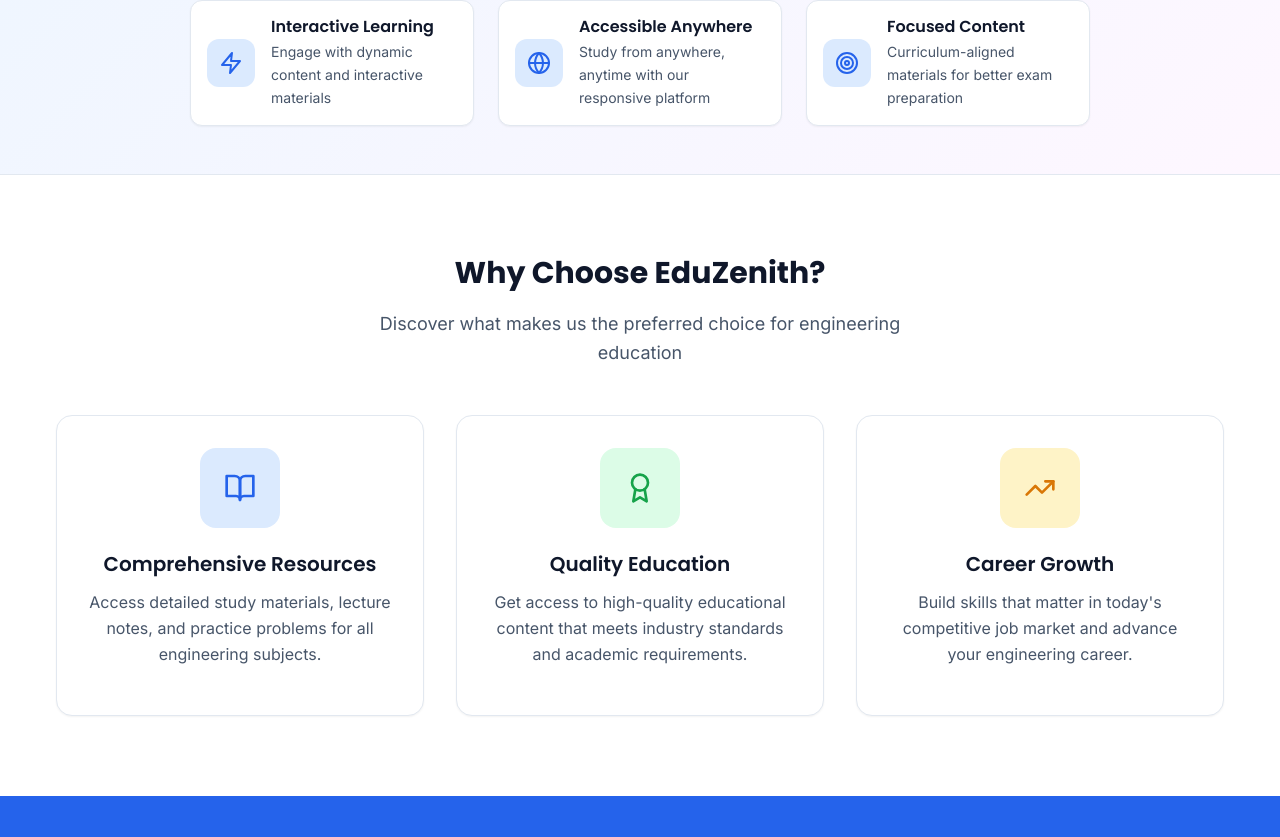
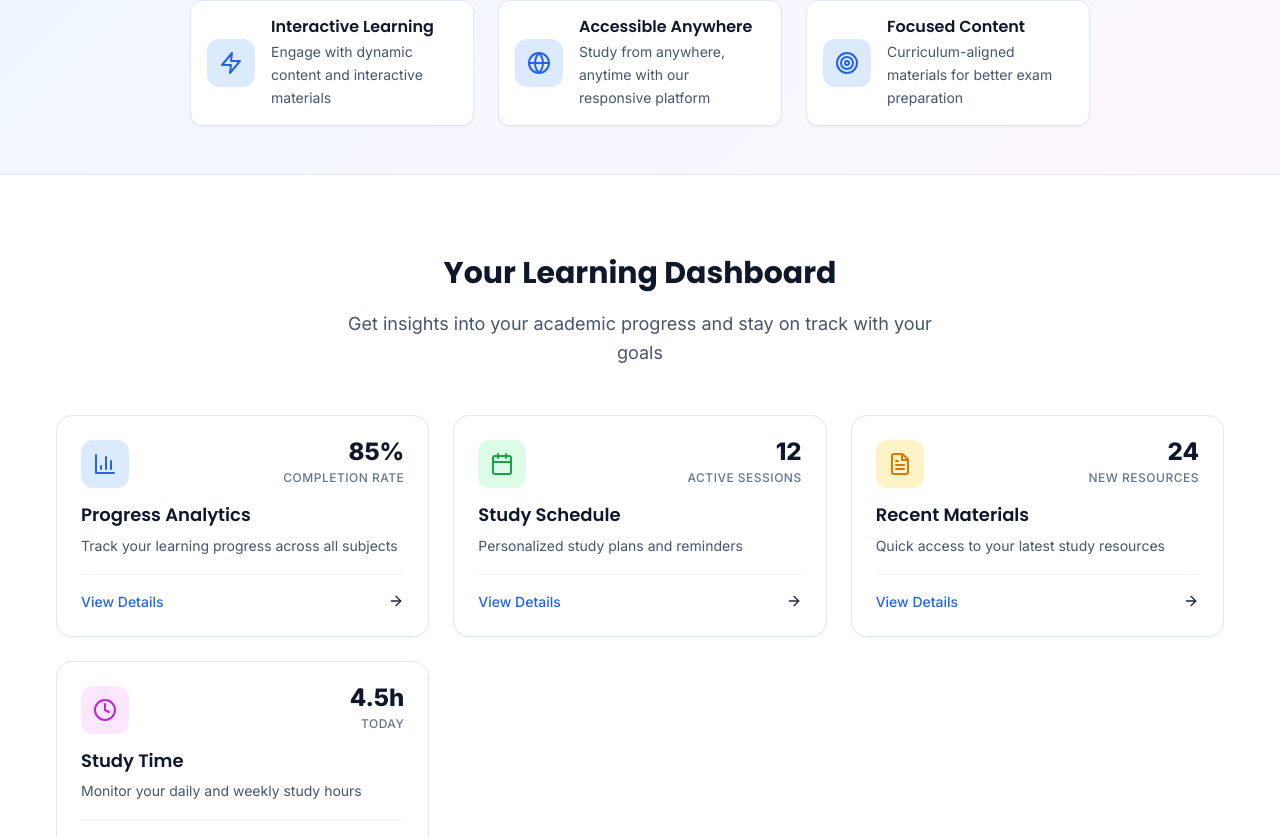
Before and after one commit to Manvitha236/Eduzenith-1, a React (Create React App) app: page / in a window 1280 px wide. Shown: the part 623-1460 px from the top of the page. Built offline with nearby package versions, Linux system fonts and the light colour scheme.

Commit message:
Fix 24/7 size and add dashboard

```diff
--- a/src/Components/Home.js
+++ b/src/Components/Home.js
@@ -2,7 +2,7 @@
 import Header from '../components/ui/Header';
 import Footer from '../components/ui/Footer';
 import CourseCard from '../components/ui/CourseCard';
-import { BookOpen, Award, TrendingUp, ArrowRight, Star, Zap, Target, Globe, Users, GraduationCap } from 'lucide-react';
+import { BookOpen, Award, TrendingUp, ArrowRight, Star, Zap, Target, Globe, Users, GraduationCap, BarChart3, Calendar, FileText, Clock } from 'lucide-react';
 
 const courses = [
   {
@@ -56,7 +56,7 @@
 const stats = [
   { number: '5', label: 'Engineering Branches', suffix: '', icon: <Target size={24} /> },
   { number: '100', label: 'Subjects Covered', suffix: '+', icon: <BookOpen size={24} /> },
-  { number: '24', label: 'Available 24/7', suffix: '/7', icon: <Globe size={24} /> },
+  { number: '24', label: 'Available', suffix: '/7', icon: <Globe size={24} /> },
   { number: '1000', label: 'Study Materials', suffix: '+', icon: <GraduationCap size={24} /> }
 ];
 
@@ -102,6 +102,41 @@
   }
 ];
 
+const dashboardItems = [
+  {
+    icon: <BarChart3 size={24} />,
+    title: 'Progress Analytics',
+    description: 'Track your learning progress across all subjects',
+    color: 'primary',
+    value: '85%',
+    label: 'Completion Rate'
+  },
+  {
+    icon: <Calendar size={24} />,
+    title: 'Study Schedule',
+    description: 'Personalized study plans and reminders',
+    color: 'success',
+    value: '12',
+    label: 'Active Sessions'
+  },
+  {
+    icon: <FileText size={24} />,
+    title: 'Recent Materials',
+    description: 'Quick access to your latest study resources',
+    color: 'warning',
+    value: '24',
+    label: 'New Resources'
+  },
+  {
+    icon: <Clock size={24} />,
+    title: 'Study Time',
+    description: 'Monitor your daily and weekly study hours',
+    color: 'accent',
+    value: '4.5h',
+    label: 'Today'
+  }
+];
+
 const Home = () => {
   return (
     <div className="home-page">
@@ -119,6 +154,39 @@
                 <div className="highlight-content">
                   <h4>{highlight.title}</h4>
                   <p>{highlight.description}</p>
+                </div>
+              </div>
+            ))}
+          </div>
+        </div>
+      </section>
+
+      {/* Dashboard Section */}
+      <section className="dashboard-section">
+        <div className="container">
+          <div className="section-header">
+            <h2>Your Learning Dashboard</h2>
+            <p>Get insights into your academic progress and stay on track with your goals</p>
+          </div>
+          <div className="dashboard-grid">
+            {dashboardItems.map((item, index) => (
+              <div key={index} className={`dashboard-card ${item.color}`}>
+                <div className="dashboard-header">
+                  <div className="dashboard-icon">
+                    {item.icon}
+                  </div>
+                  <div className="dashboard-value">
+                    <span className="value">{item.value}</span>
+                    <span className="value-label">{item.label}</span>
+                  </div>
+                </div>
+                <div className="dashboard-content">
+                  <h3>{item.title}</h3>
+                  <p>{item.description}</p>
+                </div>
+                <div className="dashboard-footer">
+                  <span className="view-details">View Details</span>
+                  <ArrowRight size={16} />
                 </div>
               </div>
             ))}
@@ -321,10 +389,141 @@
           line-height: var(--leading-relaxed);
         }
 
+        /* Dashboard Section */
+        .dashboard-section {
+          padding: var(--space-20) 0;
+          background: white;
+        }
+
+        .dashboard-grid {
+          display: grid;
+          grid-template-columns: repeat(auto-fit, minmax(280px, 1fr));
+          gap: var(--space-6);
+        }
+
+        .dashboard-card {
+          background: white;
+          border-radius: var(--radius-2xl);
+          padding: var(--space-6);
+          box-shadow: var(--shadow-sm);
+          border: 1px solid var(--secondary-200);
+          transition: all var(--transition-normal);
+          position: relative;
+          overflow: hidden;
+          cursor: pointer;
+        }
+
+        .dashboard-card::before {
+          content: '';
+          position: absolute;
+          top: 0;
+          left: 0;
+          right: 0;
+          height: 4px;
+          background: var(--primary-500);
+          transform: scaleX(0);
+          transition: transform var(--transition-normal);
+        }
+
+        .dashboard-card.success::before { background: var(--success-500); }
+        .dashboard-card.warning::before { background: var(--warning-500); }
+        .dashboard-card.accent::before { background: var(--accent-500); }
+
+        .dashboard-card:hover {
+          transform: translateY(-4px);
+          box-shadow: var(--shadow-xl);
+        }
+
+        .dashboard-card:hover::before {
+          transform: scaleX(1);
+        }
+
+        .dashboard-header {
+          display: flex;
+          align-items: center;
+          justify-content: space-between;
+          margin-bottom: var(--space-4);
+        }
+
+        .dashboard-icon {
+          display: flex;
+          align-items: center;
+          justify-content: center;
+          width: 48px;
+          height: 48px;
+          background: var(--primary-100);
+          color: var(--primary-600);
+          border-radius: var(--radius-xl);
+        }
+
+        .dashboard-card.success .dashboard-icon {
+          background: var(--success-100);
+          color: var(--success-600);
+        }
+
+        .dashboard-card.warning .dashboard-icon {
+          background: var(--warning-100);
+          color: var(--warning-600);
+        }
+
+        .dashboard-card.accent .dashboard-icon {
+          background: var(--accent-100);
+          color: var(--accent-600);
+        }
+
+        .dashboard-value {
+          text-align: right;
+        }
+
+        .value {
+          display: block;
+          font-size: var(--text-2xl);
+          font-weight: 800;
+          color: var(--secondary-900);
+          line-height: 1;
+        }
+
+        .value-label {
+          font-size: var(--text-xs);
+          color: var(--secondary-500);
+          font-weight: 500;
+          text-transform: uppercase;
+          letter-spacing: 0.5px;
+        }
+
+        .dashboard-content h3 {
+          font-size: var(--text-lg);
+          font-weight: 600;
+          color: var(--secondary-900);
+          margin-bottom: var(--space-2);
+        }
+
+        .dashboard-content p {
+          color: var(--secondary-600);
+          font-size: var(--text-sm);
+          line-height: var(--leading-relaxed);
+          margin: 0;
+        }
+
+        .dashboard-footer {
+          display: flex;
+          align-items: center;
+          justify-content: space-between;
+          margin-top: var(--space-4);
+          padding-top: var(--space-4);
+          border-top: 1px solid var(--secondary-100);
+        }
+
+        .view-details {
+          font-size: var(--text-sm);
+          font-weight: 500;
+          color: var(--primary-600);
+        }
+
         /* Features Section */
         .features-section {
           padding: var(--space-20) 0;
-          background: white;
+          background: var(--secondary-50);
         }
 
         .features-grid {
@@ -456,10 +655,12 @@
           -webkit-background-clip: text;
           -webkit-text-fill-color: transparent;
           background-clip: text;
+          line-height: 1;
         }
 
         .stat-suffix {
-          font-size: var(--text-2xl);
+          font-size: var(--text-3xl);
+          font-weight: 800;
         }
 
         .stat-label {
@@ -471,7 +672,7 @@
         /* Courses Section */
         .courses-section {
           padding: var(--space-20) 0;
-          background: var(--secondary-50);
+          background: white;
         }
 
         .courses-container {
@@ -489,7 +690,7 @@
         /* Testimonials Section */
         .testimonials-section {
           padding: var(--space-20) 0;
-          background: white;
+          background: var(--secondary-50);
         }
 
         .testimonials-grid {
@@ -617,6 +818,7 @@
             gap: var(--space-3);
           }
 
+          .dashboard-grid,
           .features-grid,
           .courses-grid,
           .testimonials-grid {
@@ -661,6 +863,10 @@
           .highlight-content p {
             font-size: var(--text-xs);
           }
+
+          .dashboard-card {
+            padding: var(--space-4);
+          }
         }
       `}</style>
     </div>
```
